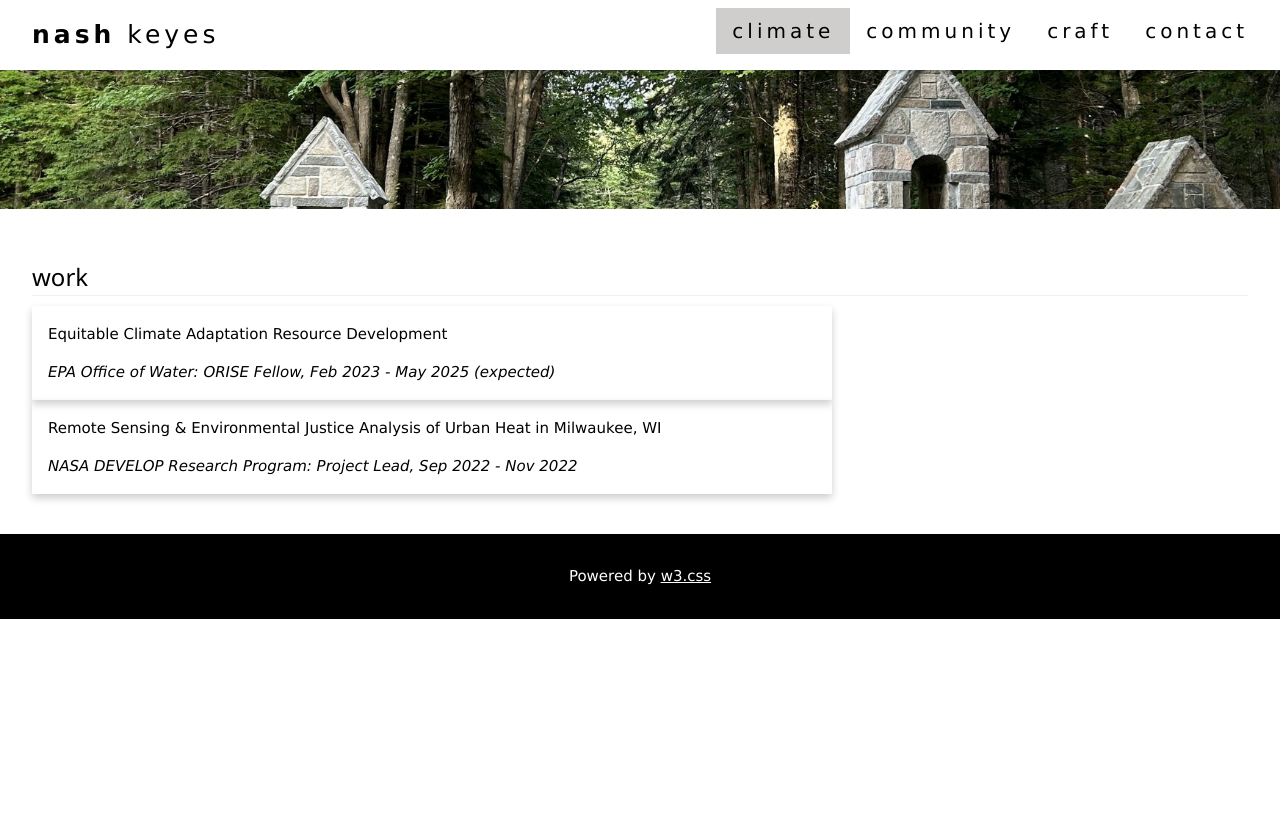
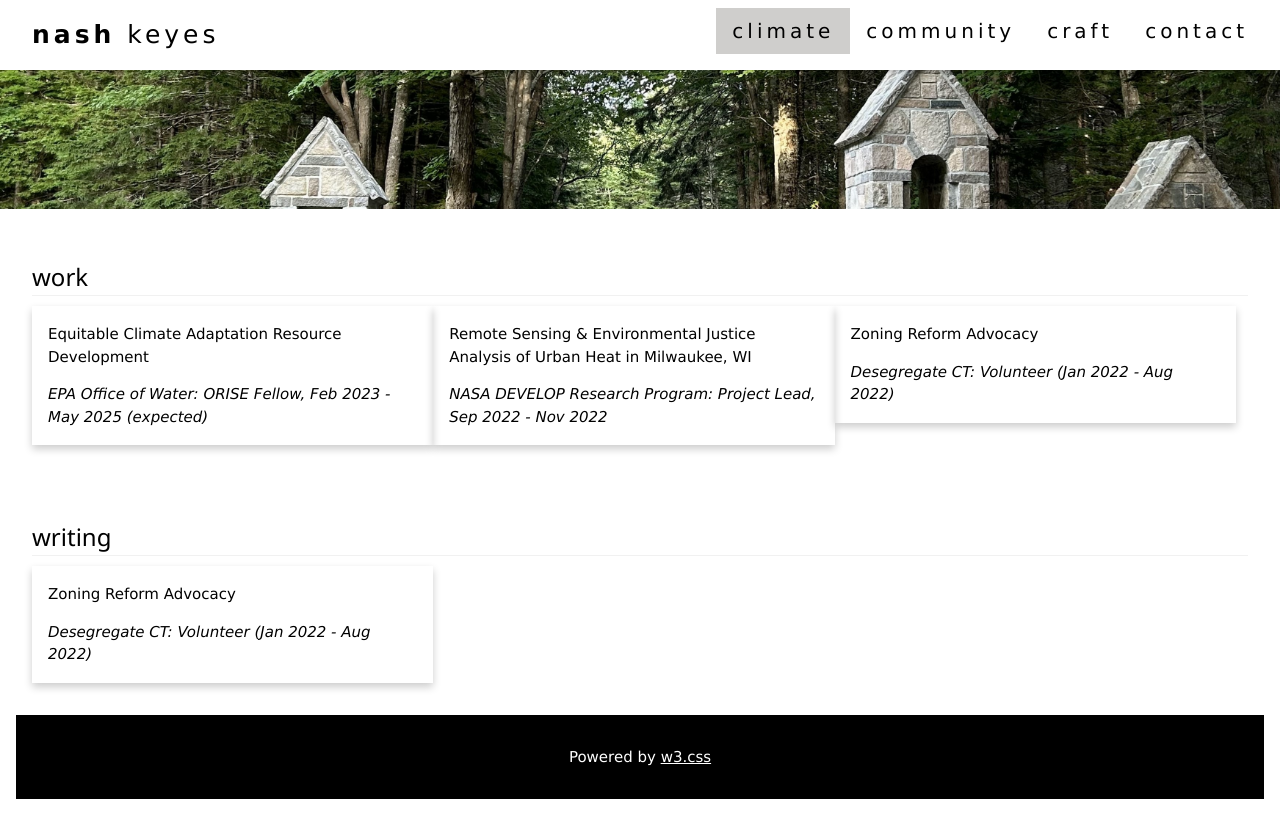
Before and after one commit to ndbkeyes/ndbkeyes.github.io, a Jekyll site: the page climate.html, which Jekyll copies as it is, in a window 1280 px wide. Shown: the top 838 px of the page. Built offline with Jekyll 4.4.1, drawn with Linux system fonts in a browser that asks for light colours.

Commit message:
Update climate.html

```diff
--- a/climate.html
+++ b/climate.html
@@ -39,7 +39,7 @@
     <div class="w3-container w3-padding-32" id="work">
       <h3 class="w3-border-bottom w3-border-light-grey">work</h3>
 
-      <div class="card" style="width:800px;">
+      <div class="card" style="width:33%;">
         <!-- IMG -->
         <div class="container">
           <p>Equitable Climate Adaptation Resource Development</p>
@@ -47,7 +47,7 @@
         </div>
       </div>
 
-      <div class="card" style="width:800px;">
+      <div class="card" style="width:33%;">
         <!-- IMG -->
         <div class="container">
           <p>Remote Sensing & Environmental Justice Analysis of Urban Heat in Milwaukee, WI</p>
@@ -55,7 +55,30 @@
         </div>
       </div>
 
+      <div class="card" style="width:33%;">
+        <!-- IMG -->
+        <div class="container">
+          <p>Zoning Reform Advocacy</p>
+          <p><i>Desegregate CT: Volunteer (Jan 2022 - Aug 2022)</i></p>
+        </div>
+      </div>
+
+
     </div>
+
+
+
+    <div class="w3-container w3-padding-32" id="work">
+      <h3 class="w3-border-bottom w3-border-light-grey">writing</h3>
+      <div class="card" style="width:33%;">
+        <!-- IMG -->
+        <div class="container">
+          <p>Zoning Reform Advocacy</p>
+          <p><i>Desegregate CT: Volunteer (Jan 2022 - Aug 2022)</i></p>
+        </div>
+      </div>
+
+
 
 <!-- End page content -->
 </div>
```
